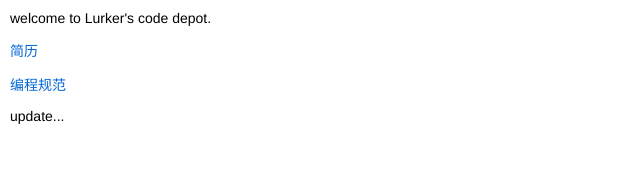
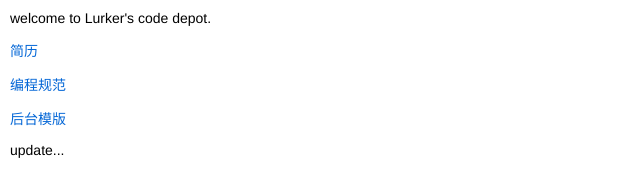
Before and after one commit to Lurkerc/Lurkerc.github.io, a plain HTML site: page index.html in a window 1280 px wide. Shown: the whole page, without its empty margins (0-640 px from the left). Drawn offline with Linux system fonts and the light colour scheme.

Commit message:
add demo

```diff
--- a/index.html
+++ b/index.html
@@ -1,5 +1,6 @@
 <!DOCTYPE html>
 <html>
+
 <head>
     <meta charset="utf-8" />
     <meta name="keywords" content="" />
@@ -7,16 +8,37 @@
     <meta http-equiv="X-UA-Compatible" content="IE=Edge，chrome=1">
     <title>lurker</title>
     <style>
-            body,p,span,a{margin:0;padding:0;}
-            body{font-family:"Helvetica Neue",Helvetica,"PingFang SC","Hiragino Sans GB","Microsoft YaHei","微软雅黑",Arial,sans-serif;font-size:14px;margin:10px;}
-            p{margin:1em 0;}
-            a{color:#0366d6;text-decoration:none;}
+        body,
+        p,
+        span,
+        a {
+            margin: 0;
+            padding: 0;
+        }
+
+        body {
+            font-family: "Helvetica Neue", Helvetica, "PingFang SC", "Hiragino Sans GB", "Microsoft YaHei", "微软雅黑", Arial, sans-serif;
+            font-size: 14px;
+            margin: 10px;
+        }
+
+        p {
+            margin: 1em 0;
+        }
+
+        a {
+            color: #0366d6;
+            text-decoration: none;
+        }
     </style>
 </head>
+
 <body>
     <span>welcome to Lurker's code depot.</span>
     <p><a href="https://lurkerc.github.io/animating-resume/dist/">简历</a></p>
     <p><a href="https://lurkerc.github.io/docs/">编程规范</a></p>
+    <p><a href="https://lurkerc.github.io/hAdmin/">后台模版</a></p>
     <p>update...</p>
 </body>
+
 </html>
```
Lines whose indentation alone changed are shown as unchanged.
